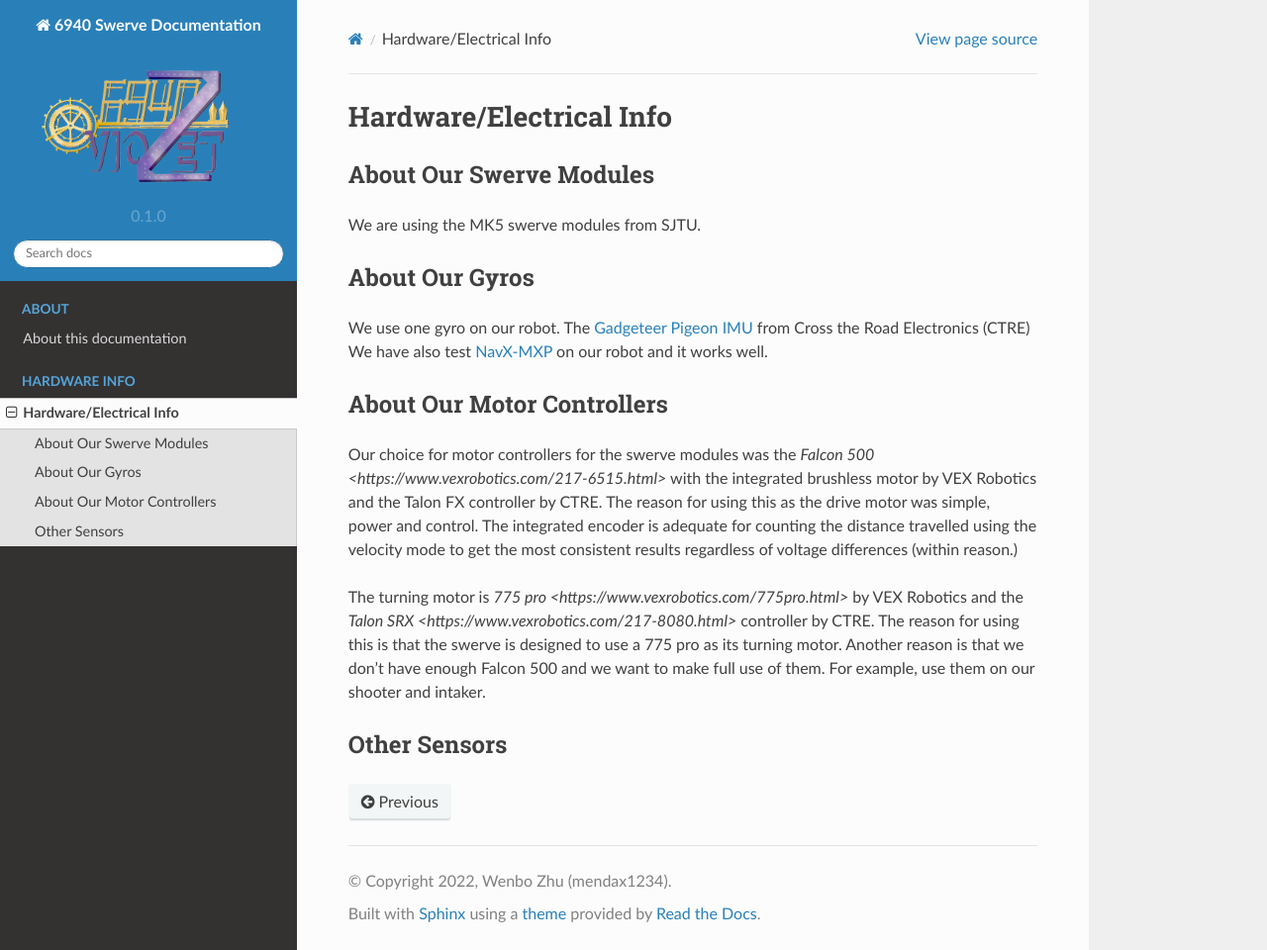
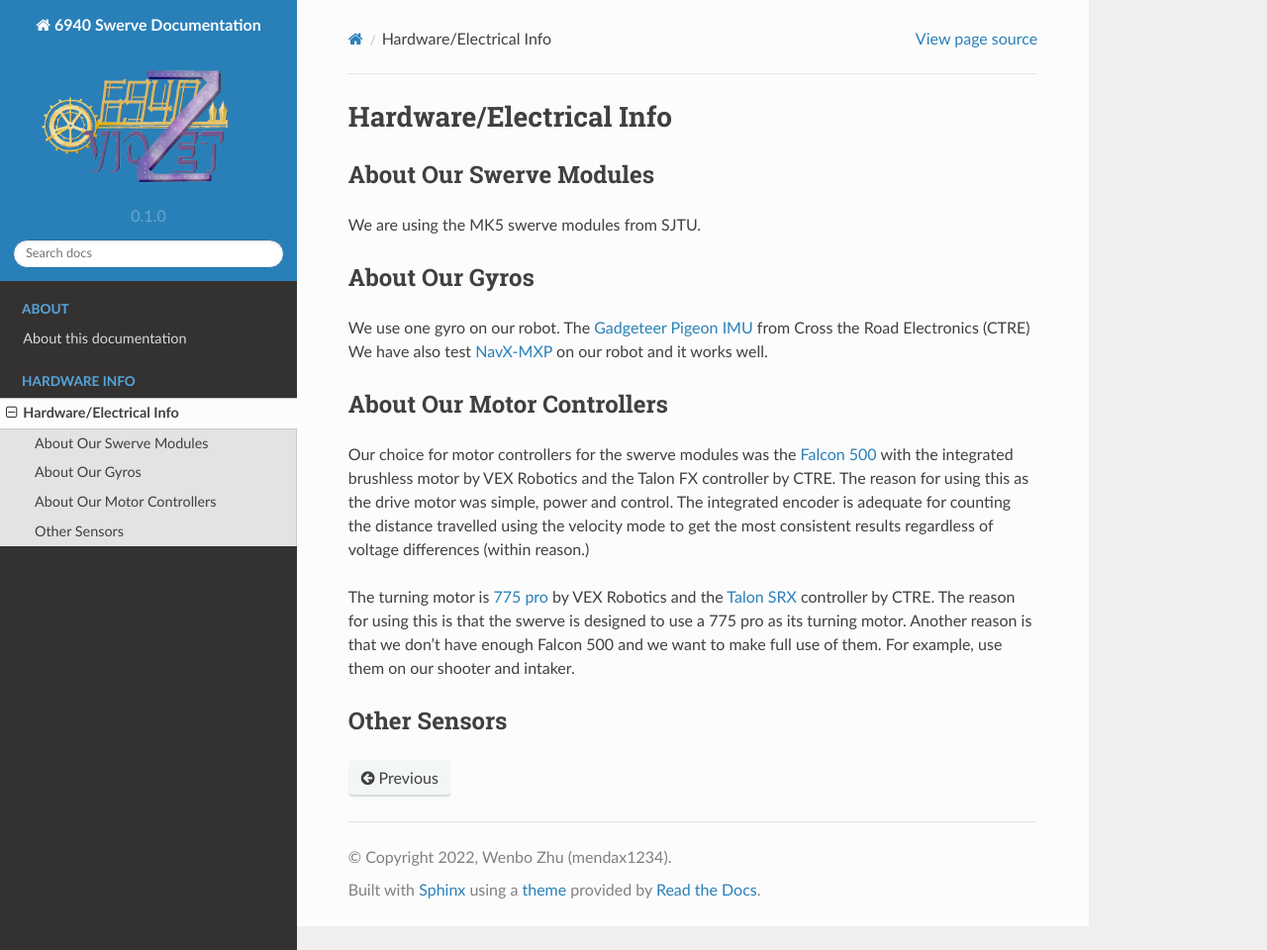
Before and after one commit to mendax1234/6940Swerve-docs, a Sphinx documentation site: the page built from docs/source/docs/hardware-info/index.rst, in a window 1280 px wide and 960 px high. Shown: the whole window at 99% size. Built offline with Sphinx 7.4.7 and the Read the Docs theme 2.0.0, drawn with Linux system fonts in a browser that asks for light colours.

Commit message:
Update index.rst

```diff
--- a/docs/source/docs/hardware-info/index.rst
+++ b/docs/source/docs/hardware-info/index.rst
@@ -15,17 +15,17 @@
 About Our Motor Controllers
 ----------------------------
 
-Our choice for motor controllers for the swerve modules was the `Falcon 500 <https://www.vexrobotics.com/217-6515.html>` with the integrated
+Our choice for motor controllers for the swerve modules was the `Falcon 500 <https://www.vexrobotics.com/217-6515.html>`_ with the integrated
 brushless motor by VEX Robotics and the Talon FX controller by CTRE. The reason for using this as
 the drive motor was simple, power and control. The integrated encoder is adequate for counting the
 distance travelled using the velocity mode to get the most consistent results regardless of voltage
 differences (within reason.)
 
-The turning motor is `775 pro <https://www.vexrobotics.com/775pro.html>` by VEX Robotics
-and the `Talon SRX <https://www.vexrobotics.com/217-8080.html>` controller by CTRE.
+The turning motor is `775 pro <https://www.vexrobotics.com/775pro.html>`_ by VEX Robotics
+and the `Talon SRX <https://www.vexrobotics.com/217-8080.html>`_ controller by CTRE.
 The reason for using this is that the swerve is designed to use a 775 pro as its turning motor.
 Another reason is that we don't have enough Falcon 500 and we want to make full use of them.
 For example, use them on our shooter and intaker.
 
 Other Sensors
--------------
+--------------
```
